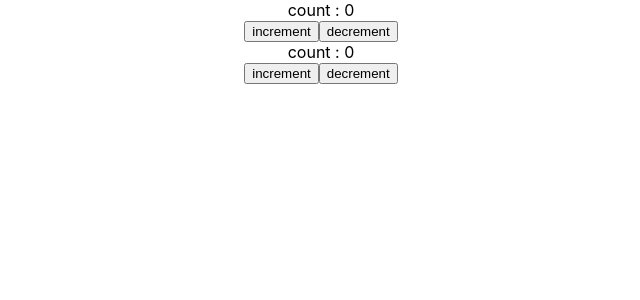
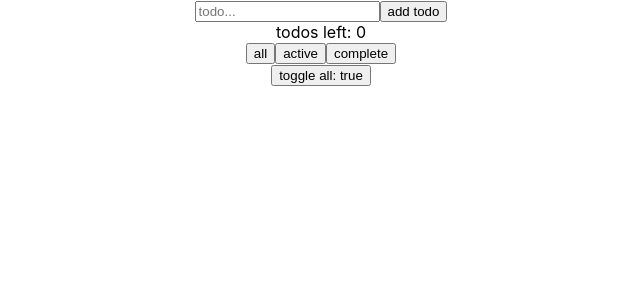
Before and after one commit to gaon000/react-react-react-react, a React (Create React App) app: page / in a window 1280 px wide. Shown: the top 300 px of the page, without its empty margins (319-959 px from the left). Built offline with nearby package versions, Linux system fonts and the light colour scheme.

Commit message:
todo list

```diff
--- a/package.json
+++ b/package.json
@@ -9,6 +9,7 @@
     "react": "^17.0.2",
     "react-dom": "^17.0.2",
     "react-scripts": "4.0.3",
+    "shortid": "^2.2.16",
     "web-vitals": "^1.1.2"
   },
   "scripts": {
--- a/src/App.js
+++ b/src/App.js
@@ -1,43 +1,16 @@
 import './App.css';
 import React, { Component } from 'react';
-import Counter from "./components/Counter";
+import TodoList from './components/TodoList';
 
 class App extends Component {
-
-
-  state = {
-    count: 0
-  };
-
-
-  increment = () => {
-    this.setState({
-      count: this.state.count + 1
-    });
-  }
-
-  decrement = () => {
-    this.setState({
-      count: this.state.count - 1
-    });
-  }
-
   render() {
     return (
       <div className="App">
-        <Counter
-          count={this.state.count}
-          increment={this.increment}
-          decrement={this.decrement}
-        />
-        <Counter
-          count={this.state.count}
-          increment={this.increment}
-          decrement={this.decrement}
-        />
+        <TodoList />
       </div>
     )
   }
+
 }
 
 export default App;
--- /dev/null
+++ b/src/components/Todo.js
@@ -0,0 +1,14 @@
+import React from "react";
+
+export default props => (
+  <div style={{ display: "flex", justifyContent: 'center' }}>
+    <div style={{
+      textDecoration: props.todo.complete ? 'line-through' : ""
+    }}
+      onClick={props.toggleComplete}
+    >
+      {props.todo.text}
+    </div>
+    <button onClick={props.onDelete}>x</button>
+  </div>
+);
--- /dev/null
+++ b/src/components/TodoForm.js
@@ -0,0 +1,41 @@
+import React from 'react';
+import shortid from 'shortid';
+
+export default class TodoForm extends React.Component {
+
+  state = {
+    text: ''
+  }
+
+  handleChange = (event) => {
+    this.setState({
+      [event.target.name]: event.target.value
+    })
+  }
+
+  handleSubmit = (event) => {
+    event.preventDefault();
+    this.props.onSubmit({
+      text: this.state.text,
+      complete: false,
+      id: shortid.generate()
+    });
+    this.setState({
+      text: ''
+    });
+  }
+
+  render() {
+    return (
+      <form onSubmit={this.handleSubmit}>
+        <input
+          name="text"
+          value={this.state.text}
+          onChange={this.handleChange}
+          placeholder="todo..."
+        />
+        <button onClick={this.handleSubmit}>add todo</button>
+      </form>
+    )
+  }
+}
--- /dev/null
+++ b/src/components/TodoList.js
@@ -0,0 +1,103 @@
+import React from 'react';
+import TodoForm from './TodoForm';
+import Todo from './Todo';
+
+export default class TodoList extends React.Component {
+  state = {
+    todos: [],
+    todoToShow: 'all',
+    toggleAllComplete: true
+  }
+
+  addTodo = (todo) => {
+    this.setState(state => ({
+      todos: [todo, ...state.todos]
+    }))
+  }
+
+  toggleComplete = (id) => {
+    this.setState(state => ({
+      todos: state.todos.map(todo => {
+        if (todo.id === id) {
+          return {
+            ...todo,
+            complete: !todo.complete
+          }
+        } else {
+          return todo;
+        }
+      })
+    }))
+  }
+
+  updateTodoToShow = (s) => {
+    this.setState({
+      todoToShow: s
+    })
+  }
+
+  handleDeleteTodo = (id) => {
+    this.setState(state => ({
+      todos: state.todos.filter(todo => todo.id !== id)
+    }))
+  }
+
+  removeAllTodosThatAreComplete = () => {
+    this.setState(state => ({
+      todos: state.todos.filter(todo => !todo.complete)
+    }));
+  }
+  render() {
+    let todos = [];
+
+    if (this.state.todoToShow === 'all') {
+      todos = this.state.todos;
+    } else if (this.state.todoToShow === 'active') {
+      todos = this.state.todos.filter(todo => !todo.complete);
+    } else if (this.state.todoToShow === 'complete') {
+      todos = this.state.todos.filter(todo => todo.complete);
+    }
+    return (
+      <div>
+        <TodoForm onSubmit={this.addTodo} />
+        {todos.map(todo => (
+          <Todo
+            key={todo.id}
+            toggleComplete={() => this.toggleComplete(todo.id)}
+            onDelete={() => this.handleDeleteTodo(todo.id)}
+            todo={todo}
+          />
+        ))}
+        <div>todos left: {this.state.todos.filter(todo => !todo.complete).length}</div>
+        <div>
+          <button onClick={() => this.updateTodoToShow("all")}>
+            all</button>
+          <button onClick={() => this.updateTodoToShow("active")}>
+            active</button>
+          <button onClick={() => this.updateTodoToShow("complete")}>
+            complete</button>
+        </div>
+        {this.state.todos.some(todo => todo.complete) ? (
+          <div>
+            <button onClick={this.removeAllTodosThatAreComplete}>
+              remove all complete todos
+            </button>
+          </div>
+        ) : null}
+        <div>
+          <button onClick={() =>
+            this.setState(state => ({
+              todos: this.state.todos.map(todo => ({
+                ...todo,
+                complete: this.state.toggleAllComplete
+              })),
+              toggleAllComplete: !this.state.toggleAllComplete
+            }))}
+          >
+            toggle all: {`${this.state.toggleAllComplete}`}
+          </button>
+        </div>
+      </div>
+    )
+  }
+}
```
Also changed, not shown: 1 other file (tests, documents, lock files or other folders).
